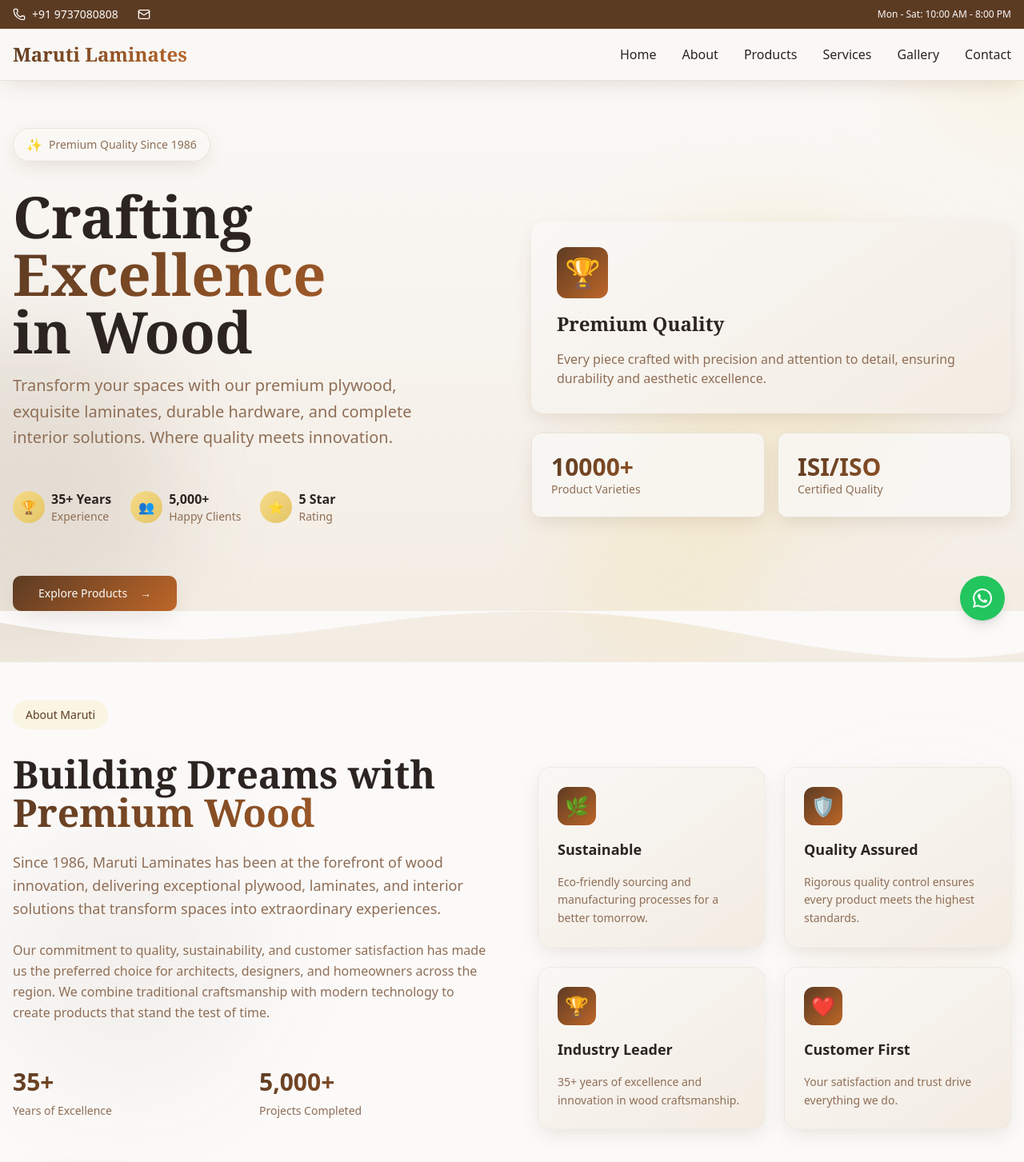
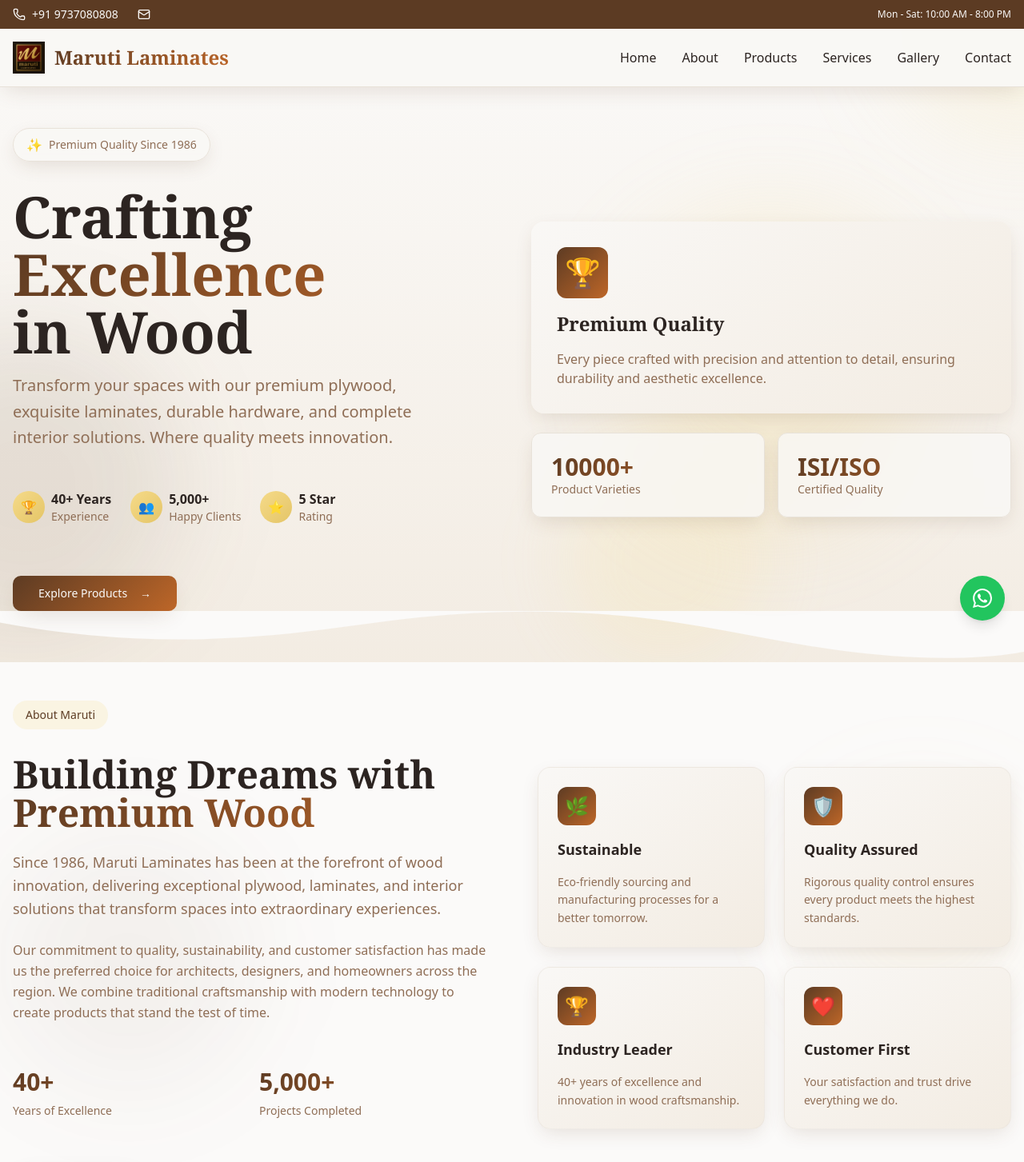
Before and after one commit to maruti-company/maruti-marketing-website, a Next.js app: page / in a window 1280 px wide. Shown: the top 1453 px of the page at 80% size. Built offline with nearby package versions, Linux system fonts and the light colour scheme.

Commit message:
added logo and plywood

```diff
--- a/src/app/products/plywood/page.tsx
+++ b/src/app/products/plywood/page.tsx
@@ -50,6 +50,11 @@
       name: "BWP Flush Door",
       description: "Waterproof flush doors suitable for exterior and wet area applications",
       features: ["Waterproof", "Weather Resistant", "Exterior Grade", "Low Maintenance"]
+    },
+    {
+      name: "Fire Retardant Plywood",
+      description: "Specially treated plywood with fire-resistant properties for enhanced safety",
+      features: ["Fire Resistant", "Safety Certified", "Low Smoke Emission", "Structural Integrity"]
     }
   ];
 
--- a/src/components/About.tsx
+++ b/src/components/About.tsx
@@ -19,7 +19,7 @@
       icon: "🏆",
       title: "Industry Leader",
       description:
-        "35+ years of excellence and innovation in wood craftsmanship.",
+        "40+ years of excellence and innovation in wood craftsmanship.",
     },
     {
       icon: "❤️",
@@ -73,7 +73,7 @@
             {/* Statistics */}
             <div className="grid grid-cols-2 gap-6 py-6">
               <div className="space-y-2">
-                <div className="text-3xl font-bold text-gradient">35+</div>
+                <div className="text-3xl font-bold text-gradient">40+</div>
                 <div className="text-sm text-muted-foreground">
                   Years of Excellence
                 </div>
--- a/src/components/Footer.tsx
+++ b/src/components/Footer.tsx
@@ -52,7 +52,7 @@
                 Maruti Laminates
               </h3>
               <p className="text-primary-foreground/80 leading-relaxed">
-                Crafting excellence in wood for over 35 years. Your trusted
+                Crafting excellence in wood for over 40 years. Your trusted
                 partner for premium plywood, laminates, and complete interior
                 solutions.
               </p>
--- a/src/components/Header.tsx
+++ b/src/components/Header.tsx
@@ -42,7 +42,12 @@
       <nav className="container mx-auto px-4 py-4 max-w-7xl">
         <div className="flex items-center justify-between">
           {/* Logo */}
-          <div className="flex items-center">
+          <div className="flex items-center gap-3">
+            <img
+              src="/images/maruti-logo.jfif"
+              alt="Maruti Laminates Logo"
+              className="h-10 w-auto object-contain"
+            />
             <h1 className="text-2xl font-serif font-bold text-gradient">
               Maruti Laminates
             </h1>
--- a/src/components/Hero.tsx
+++ b/src/components/Hero.tsx
@@ -47,7 +47,7 @@
                   <span className="text-accent-foreground">🏆</span>
                 </div>
                 <div>
-                  <div className="font-semibold">35+ Years</div>
+                  <div className="font-semibold">40+ Years</div>
                   <div className="text-sm text-muted-foreground">
                     Experience
                   </div>
--- a/src/components/Services.tsx
+++ b/src/components/Services.tsx
@@ -48,7 +48,7 @@
   ];
 
   const benefits = [
-    "35+ Years Experience",
+    "40+ Years Experience",
     "ISI/ISO Certified Quality",
     "Pan-India Delivery",
     "Expert Installation",
```
Also changed, not shown: public/images/maruti-logo.jfif (added).
